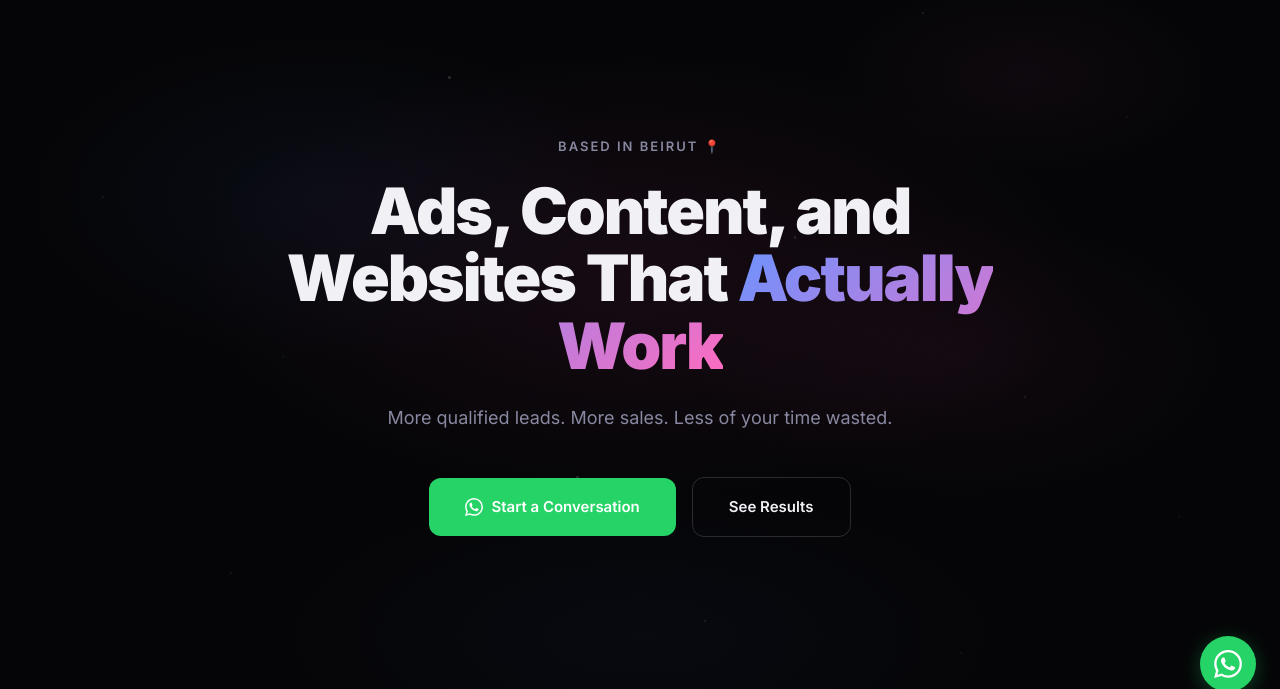
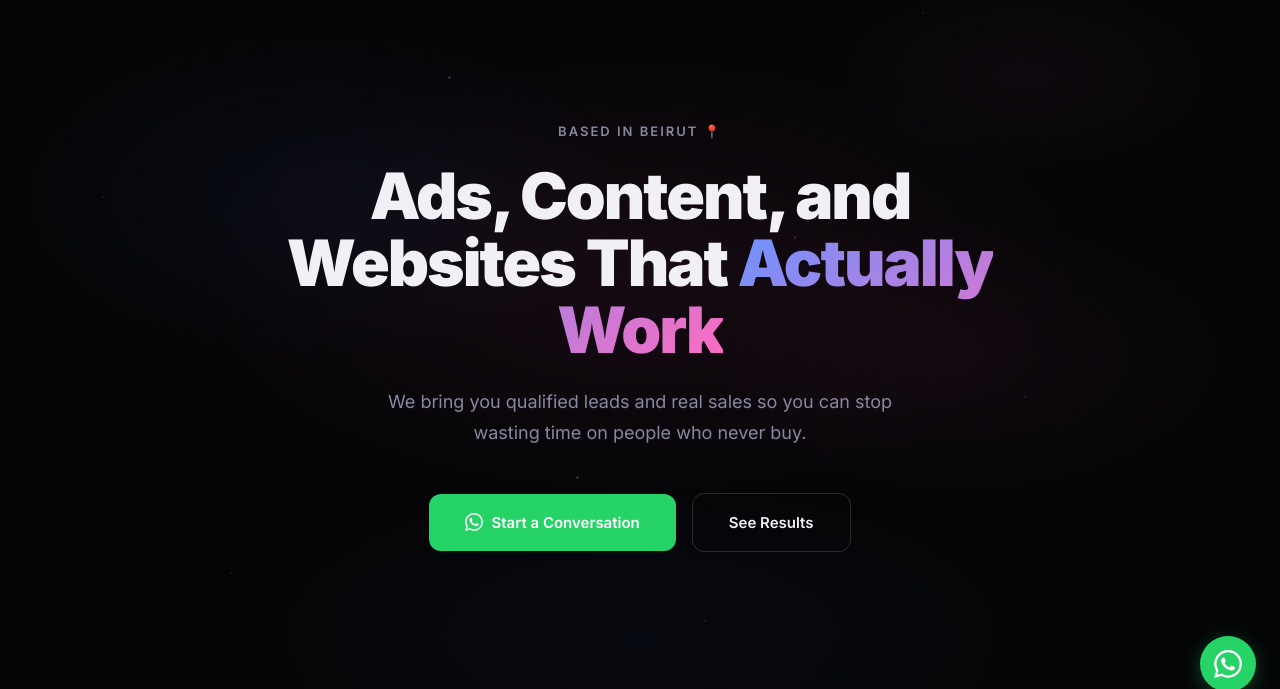
Before and after one commit to lumenmarketingsolutions/mk7media, a Flask app: page / in a window 1280 px wide. Shown: the part 84-773 px from the top of the page. Run offline with Flask 3, Linux system fonts and the light colour scheme.

Commit message:
Hero subtitle as one flowing sentence
Co-Authored-By: Claude Opus 4.6 (1M context) <noreply@anthropic.com>

```diff
--- a/templates/index.html
+++ b/templates/index.html
@@ -794,7 +794,7 @@
   <div class="hero-inner fade-in">
     <p style="font-size:13px;font-weight:600;letter-spacing:2px;text-transform:uppercase;color:var(--text-muted);margin-bottom:20px;">Based in Beirut 📍</p>
     <h1>Ads, Content, and Websites That <span class="grad-text">Actually Work</span></h1>
-    <p>More qualified leads. More sales. Less of your time wasted.</p>
+    <p>We bring you qualified leads and real sales so you can stop wasting time on people who never buy.</p>
     <div class="hero-ctas">
       <a href="https://wa.me/96179018107?text=Hey%2C%20I%20want%20to%20learn%20more%20about%20your%20services" target="_blank" class="btn-primary" style="background:#25D366;">
         <svg viewBox="0 0 24 24" width="18" height="18" fill="white" style="flex-shrink:0;"><path d="M17.472 14.382c-.297-.149-1.758-.867-2.03-.967-.273-.099-.471-.148-.67.15-.197.297-.767.966-.94 1.164-.173.199-.347.223-.644.075-.297-.15-1.255-.463-2.39-1.475-.883-.788-1.48-1.761-1.653-2.059-.173-.297-.018-.458.13-.606.134-.133.298-.347.446-.52.149-.174.198-.298.298-.497.099-.198.05-.371-.025-.52-.075-.149-.669-1.612-.916-2.207-.242-.579-.487-.5-.669-.51-.173-.008-.371-.01-.57-.01-.198 0-.52.074-.792.372-.272.297-1.04 1.016-1.04 2.479 0 1.462 1.065 2.875 1.213 3.074.149.198 2.096 3.2 5.077 4.487.709.306 1.262.489 1.694.625.712.227 1.36.195 1.871.118.571-.085 1.758-.719 2.006-1.413.248-.694.248-1.289.173-1.413-.074-.124-.272-.198-.57-.347m-5.421 7.403h-.004a9.87 9.87 0 01-5.031-1.378l-.361-.214-3.741.982.998-3.648-.235-.374a9.86 9.86 0 01-1.51-5.26c.001-5.45 4.436-9.884 9.888-9.884 2.64 0 5.122 1.03 6.988 2.898a9.825 9.825 0 012.893 6.994c-.003 5.45-4.437 9.884-9.885 9.884m8.413-18.297A11.815 11.815 0 0012.05 0C5.495 0 .16 5.335.157 11.892c0 2.096.547 4.142 1.588 5.945L.057 24l6.305-1.654a11.882 11.882 0 005.683 1.448h.005c6.554 0 11.89-5.335 11.893-11.893a11.821 11.821 0 00-3.48-8.413z"/></svg>
```
